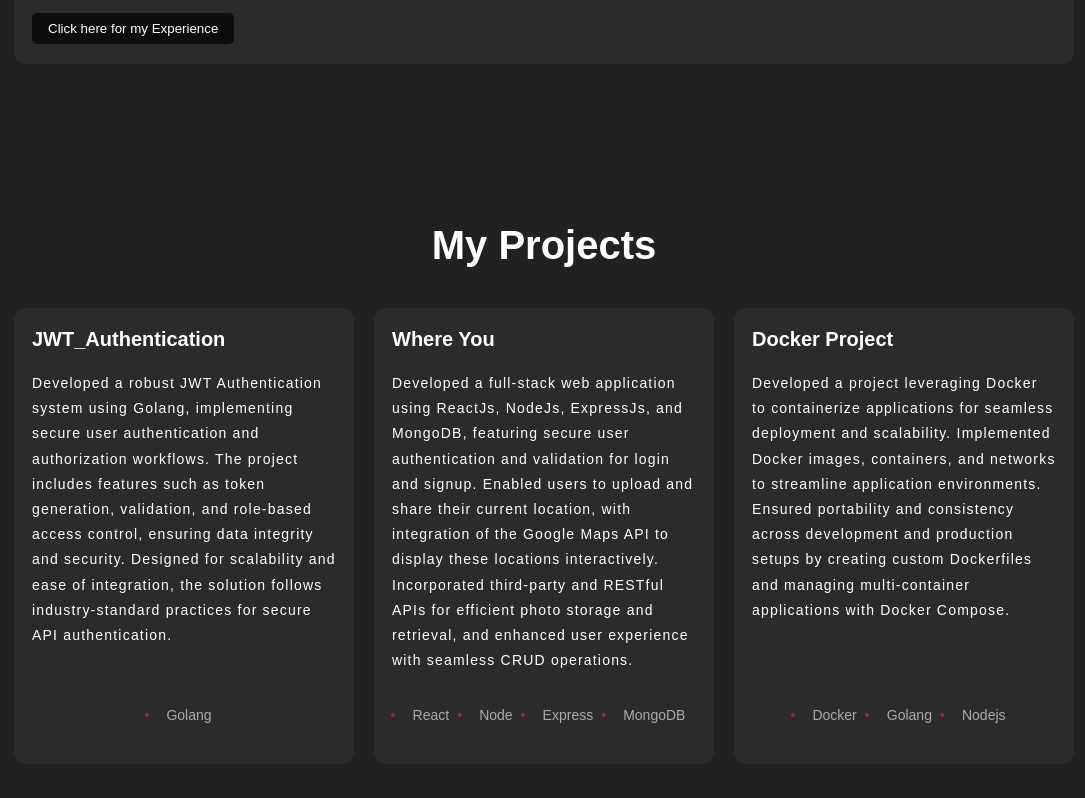
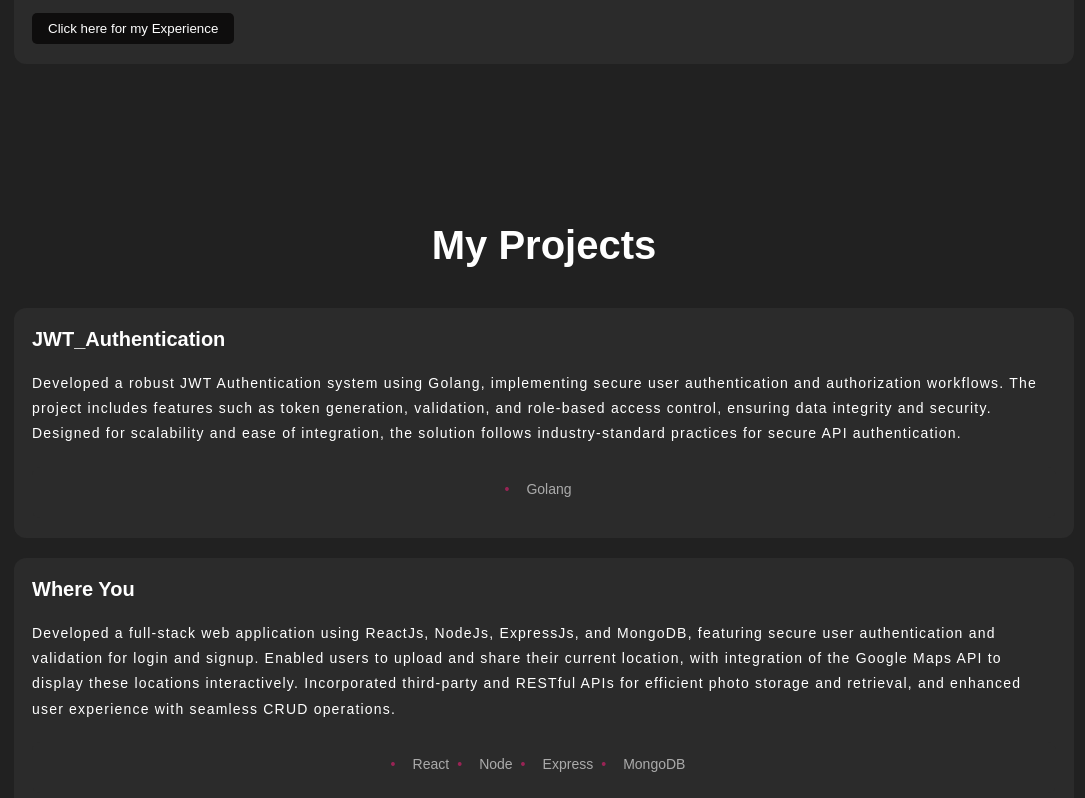
Before and after one commit to pranavsaraf/Portfolio, a React (Create React App) app: page / in a window 1280 px wide. Shown: the part 3226-4024 px from the top of the page, without its empty margins (96-1181 px from the left). Built offline with nearby package versions, Linux system fonts and the light colour scheme.

Commit message:
style changed

```diff
--- a/src/components/Project/styles.ts
+++ b/src/components/Project/styles.ts
@@ -11,7 +11,7 @@ export const Container = styled.section`
 
   .projects {
     display: grid;
-    grid-template-columns: repeat(3, 1fr);
+    grid-template-columns: repeat(auto, 1fr);
     gap: 2rem;
     padding: 1rem;
     overflow: hidden;
```
